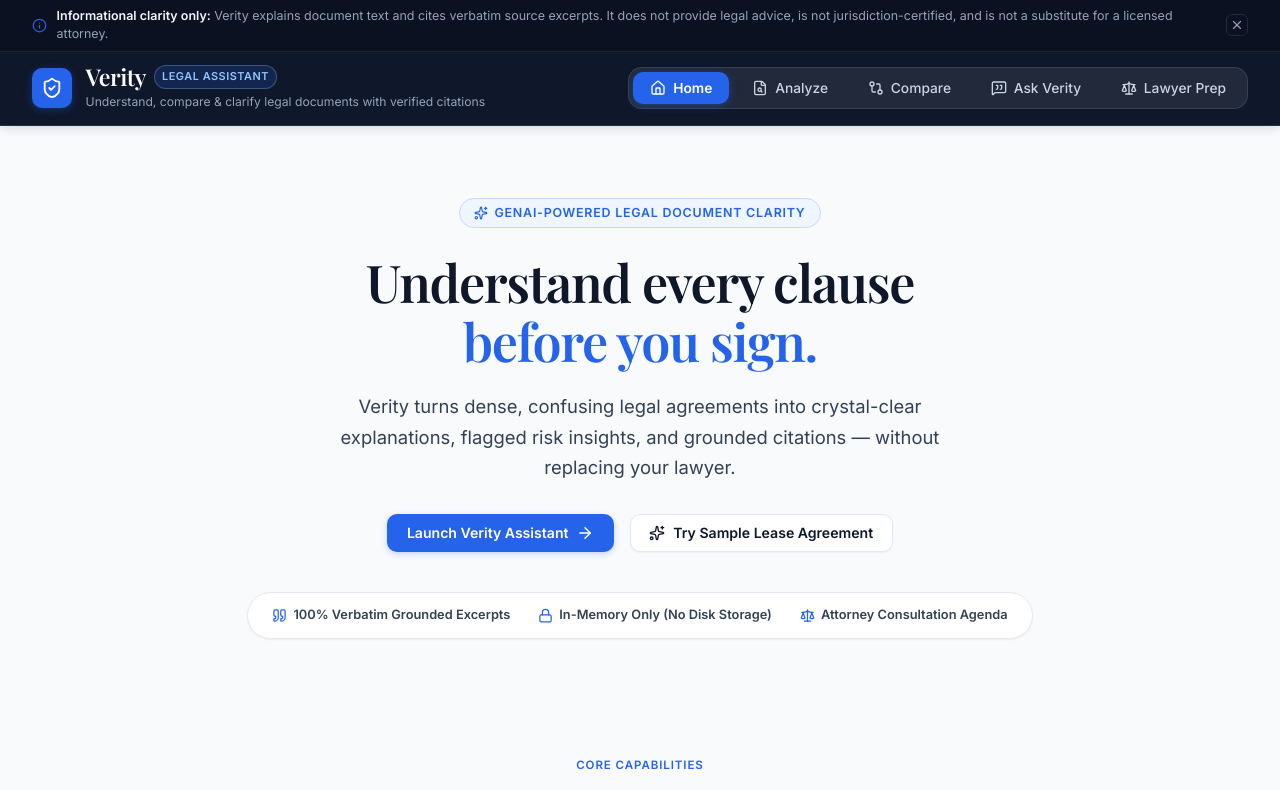
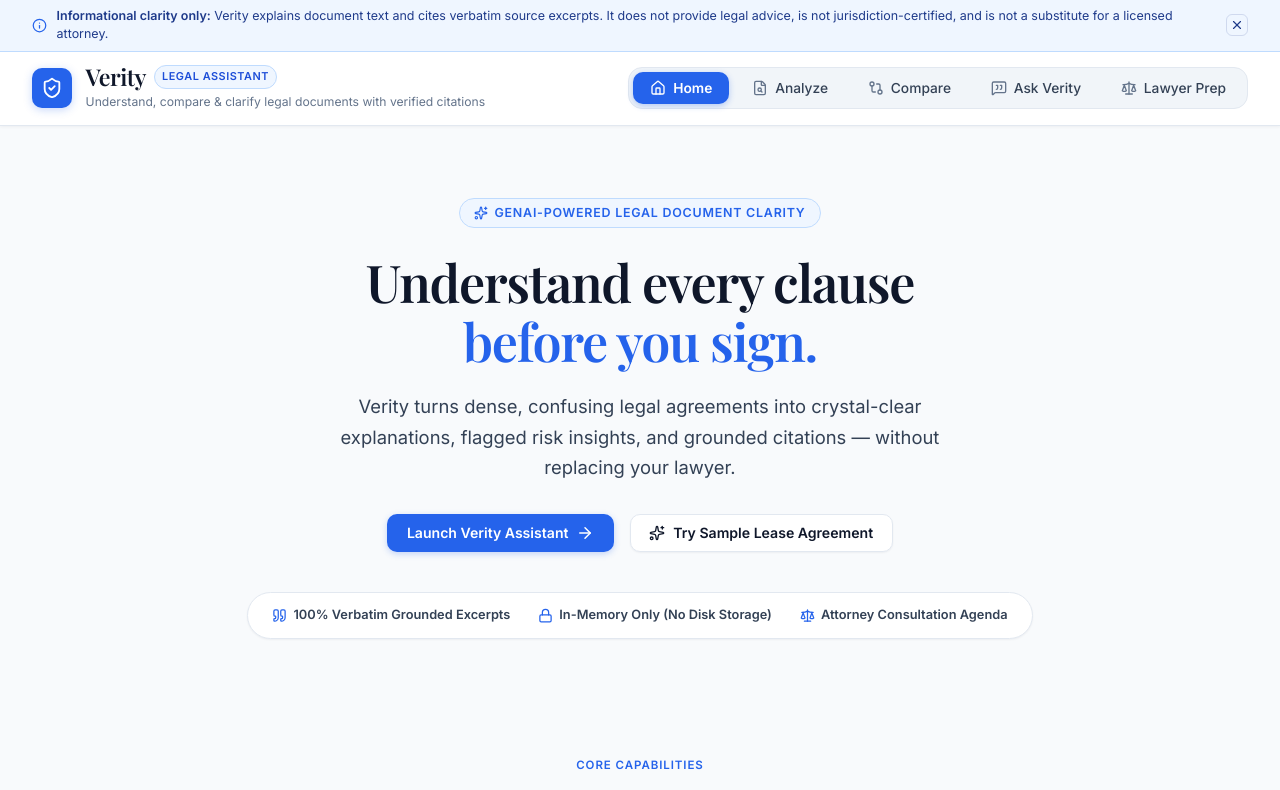
Before and after one commit to siribeesu/Verity, a React (Vite) app in the folder client/: page / in a window 1280 px wide. Shown: the top 790 px of the page. Built offline with nearby package versions, Linux system fonts and the light colour scheme.

Commit message:
style(header): switch to clean pure white header with royal blue accents and slate typography

```diff
--- a/client/src/components/Layout/DisclaimerBanner.css
+++ b/client/src/components/Layout/DisclaimerBanner.css
@@ -3,11 +3,11 @@
   align-items: center;
   justify-content: space-between;
   gap: 0.75rem;
-  background: #0b1120;
-  border-bottom: 1px solid rgba(255, 255, 255, 0.08);
+  background: var(--color-primary-light);
+  border-bottom: 1px solid var(--color-primary-border);
   padding: 0.45rem 2rem;
   font-size: 0.78rem;
-  color: #cbd5e1;
+  color: #1e40af;
   line-height: 1.45;
 }
 
@@ -25,19 +25,19 @@
 
 .disclaimer-banner p {
   margin: 0;
-  color: #94a3b8;
+  color: #1e3a8a;
 }
 
 .disclaimer-banner strong {
   font-weight: 700;
-  color: #f1f5f9;
+  color: #1e3a8a;
 }
 
 .disclaimer-close-btn {
   background: transparent;
-  border: 1px solid rgba(255, 255, 255, 0.1);
+  border: 1px solid rgba(30, 58, 138, 0.15);
   cursor: pointer;
-  color: #94a3b8;
+  color: #1e3a8a;
   padding: 3px;
   border-radius: var(--radius-sm);
   display: flex;
@@ -48,8 +48,7 @@
 }
 
 .disclaimer-close-btn:hover {
-  color: #ffffff;
-  background: rgba(255, 255, 255, 0.1);
+  background: rgba(30, 58, 138, 0.1);
 }
 
 @media (max-width: 600px) {
--- a/client/src/components/Layout/Header.css
+++ b/client/src/components/Layout/Header.css
@@ -1,16 +1,17 @@
 /* =========================================================
-   Header — Unified 2-Color Architecture
-   Secondary: #0f172a (Deep Slate Navy)
-   Primary: #2563eb (Royal Blue)
+   Header — Crisp Clean Light Architecture
+   Background: Pure White (#ffffff)
+   Text: Deep Slate (#0f172a)
+   Accent: Royal Blue (#2563eb)
    ========================================================= */
 
 .app-header {
-  background: var(--color-secondary);
-  border-bottom: 1px solid rgba(255, 255, 255, 0.1);
+  background: #ffffff;
+  border-bottom: 1px solid var(--color-border);
   position: sticky;
   top: 0;
   z-index: 100;
-  box-shadow: 0 2px 10px rgba(15, 23, 42, 0.15);
+  box-shadow: 0 1px 3px rgba(15, 23, 42, 0.05);
 }
 
 .header-inner {
@@ -37,7 +38,7 @@
 }
 
 .header-brand.clickable:hover {
-  opacity: 0.9;
+  opacity: 0.85;
 }
 
 .brand-icon-wrap {
@@ -49,7 +50,7 @@
   align-items: center;
   justify-content: center;
   color: #ffffff;
-  box-shadow: 0 2px 8px rgba(37, 99, 235, 0.35);
+  box-shadow: 0 2px 8px rgba(37, 99, 235, 0.25);
 }
 
 .brand-text-block {
@@ -67,7 +68,7 @@
   font-family: var(--font-serif);
   font-size: 1.45rem;
   font-weight: 700;
-  color: #ffffff;
+  color: var(--color-secondary);
   line-height: 1;
   letter-spacing: -0.02em;
 }
@@ -77,16 +78,16 @@
   font-weight: 700;
   text-transform: uppercase;
   letter-spacing: 0.05em;
-  background: rgba(37, 99, 235, 0.2);
-  color: #93c5fd;
-  border: 1px solid rgba(147, 197, 253, 0.3);
+  background: var(--color-primary-light);
+  color: var(--color-primary-hover);
+  border: 1px solid var(--color-primary-border);
   padding: 2px 7px;
   border-radius: var(--radius-full);
 }
 
 .brand-tagline {
   font-size: 0.76rem;
-  color: #94a3b8;
+  color: var(--color-text-muted);
   margin: 3px 0 0 0;
   font-weight: 400;
 }
@@ -101,8 +102,8 @@
 .tab-nav {
   display: flex;
   gap: 0.35rem;
-  background: rgba(255, 255, 255, 0.08);
-  border: 1px solid rgba(255, 255, 255, 0.1);
+  background: var(--color-bg-subtle, #f1f5f9);
+  border: 1px solid var(--color-border);
   border-radius: var(--radius-lg);
   padding: 4px;
 }
@@ -116,7 +117,7 @@
   border: 1px solid transparent;
   border-radius: var(--radius-md);
   background: transparent;
-  color: #cbd5e1;
+  color: var(--color-text-secondary);
   font-family: var(--font-sans);
   font-size: 0.86rem;
   font-weight: 500;
@@ -126,26 +127,36 @@
 }
 
 .tab-btn:hover {
-  background: rgba(255, 255, 255, 0.1);
-  color: #ffffff;
+  background: #ffffff;
+  color: var(--color-text-primary);
+  box-shadow: var(--shadow-xs);
 }
 
 .tab-btn.active {
   background: var(--color-primary);
   color: #ffffff;
   font-weight: 600;
-  box-shadow: 0 2px 8px rgba(37, 99, 235, 0.4);
+  box-shadow: 0 2px 6px rgba(37, 99, 235, 0.3);
+}
+
+.tab-btn.active .tab-icon {
+  color: #ffffff;
 }
 
 .tab-icon {
   flex-shrink: 0;
+  color: var(--color-text-muted);
+}
+
+.tab-btn:hover .tab-icon {
+  color: var(--color-text-primary);
 }
 
 .tab-pill-dot {
   width: 6px;
   height: 6px;
   border-radius: 50%;
-  background: #60a5fa;
+  background: #f59e0b;
   position: absolute;
   top: 6px;
   right: 6px;
```
